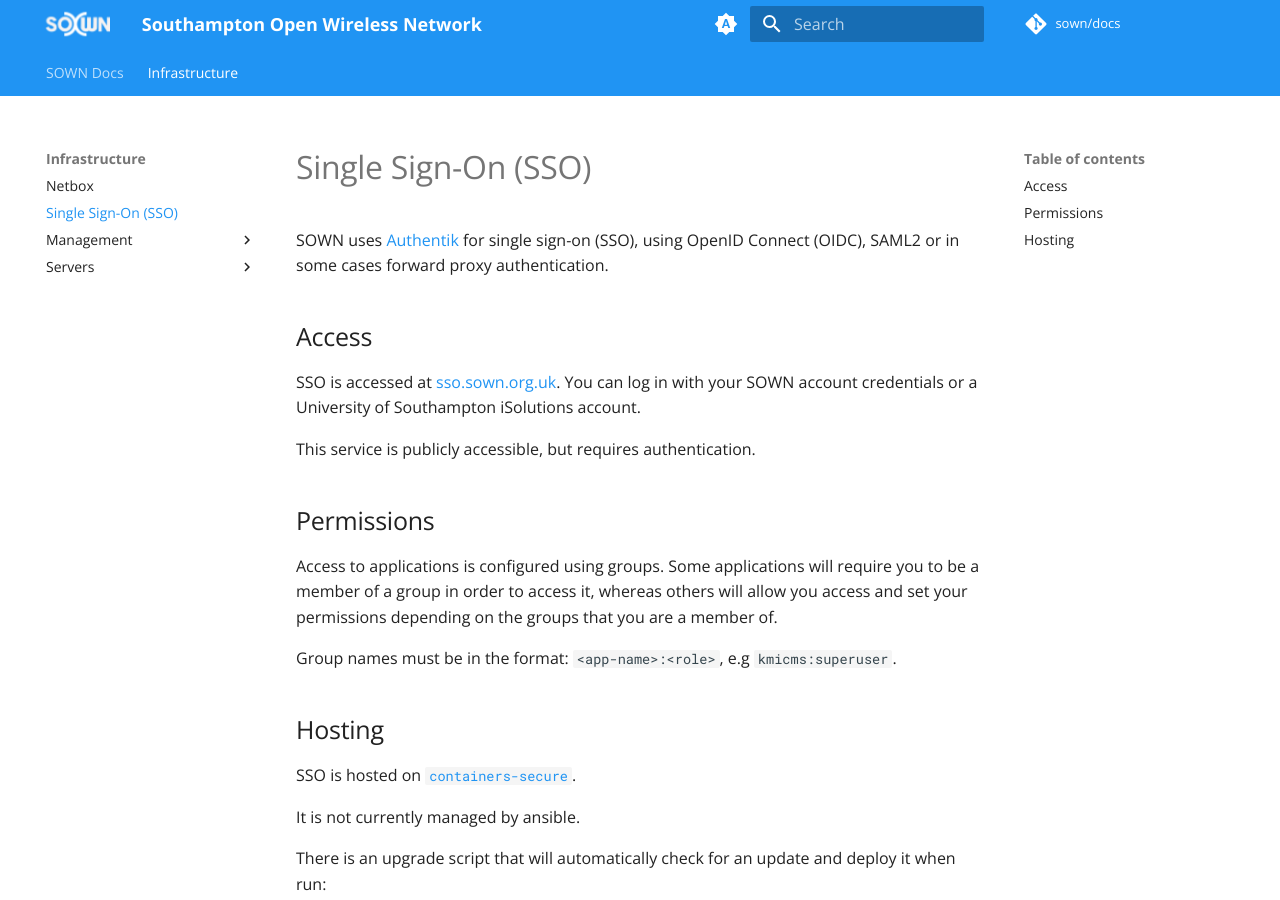
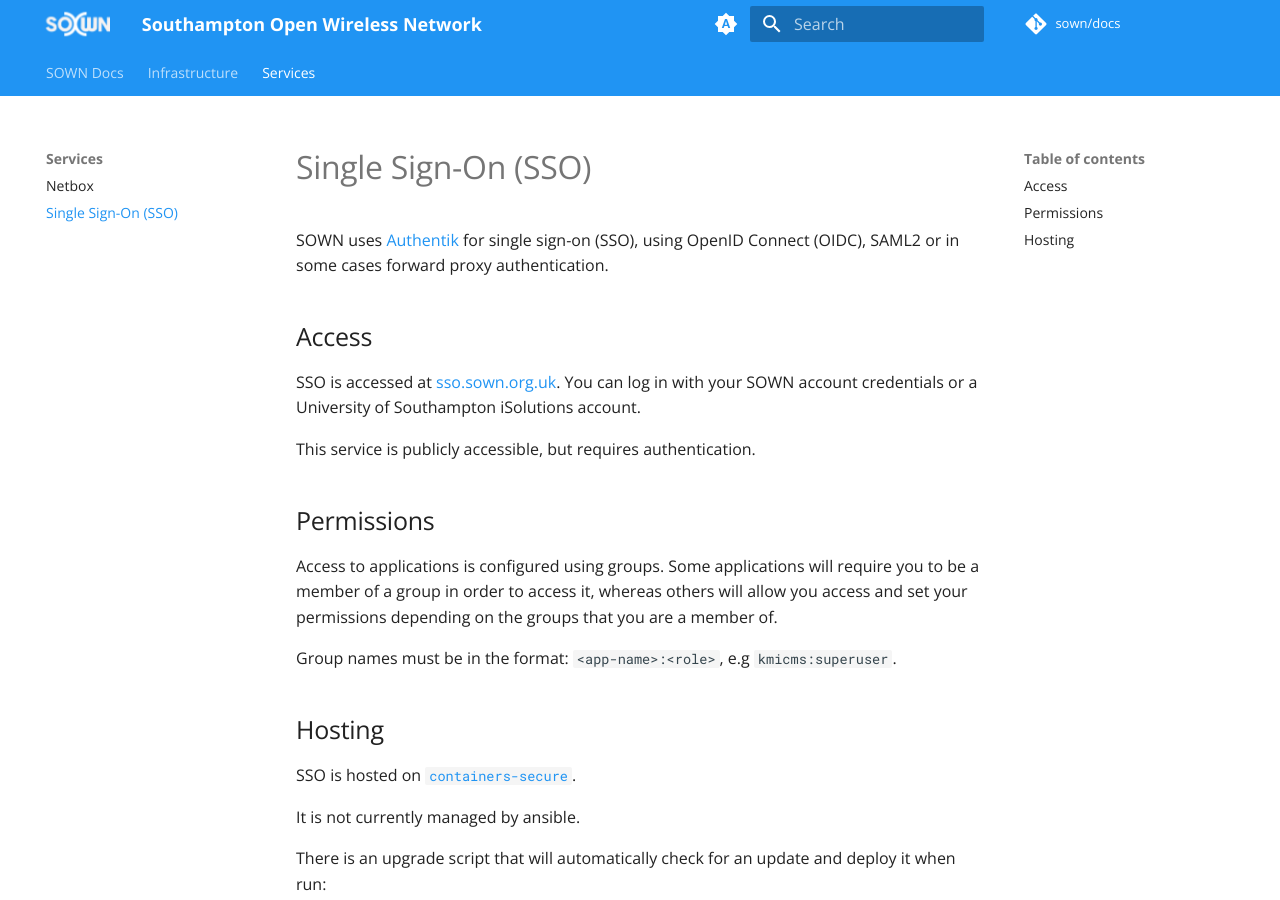
Before and after one commit to sown/docs, an MkDocs documentation site: the page built from docs/services/sso.md, in a window 1280 px wide and 900 px high. Built offline with MkDocs 1.6.1 and Material for MkDocs 9.7.7, drawn with Linux system fonts in a browser that asks for light colours; comment, search, counter and statistics services are not loaded; part of the change alters nothing that is shown.

Commit message:
rearrange pages slightly, add tabs

```diff
--- a/docs/infrastructure/sso.md
+++ b/docs/services/sso.md
@@ -16,7 +16,7 @@ Group names must be in the format: `<app-name>:<role>`, e.g `kmicms:superuser`.
 
 ## Hosting
 
-SSO is hosted on [`containers-secure`](./servers/containers.md#containers-secure-containers-3).
+SSO is hosted on [`containers-secure`](../infrastructure/servers/containers.md#containers-secure-containers-3).
 
 It is not currently managed by ansible.
 
--- a/mkdocs.yml
+++ b/mkdocs.yml
@@ -5,9 +5,8 @@ repo_url: https://github.com/sown/docs
 theme:
   name: material
   favicon: images/logo-small.png
-  feature:
-    tabs: true
   features:
+    - navigation.tabs
     - search.suggest
   font:
     text: Open Sans
```
Also changed, not shown: docs/services/netbox.md (renamed from docs/infrastructure/netbox.md).
